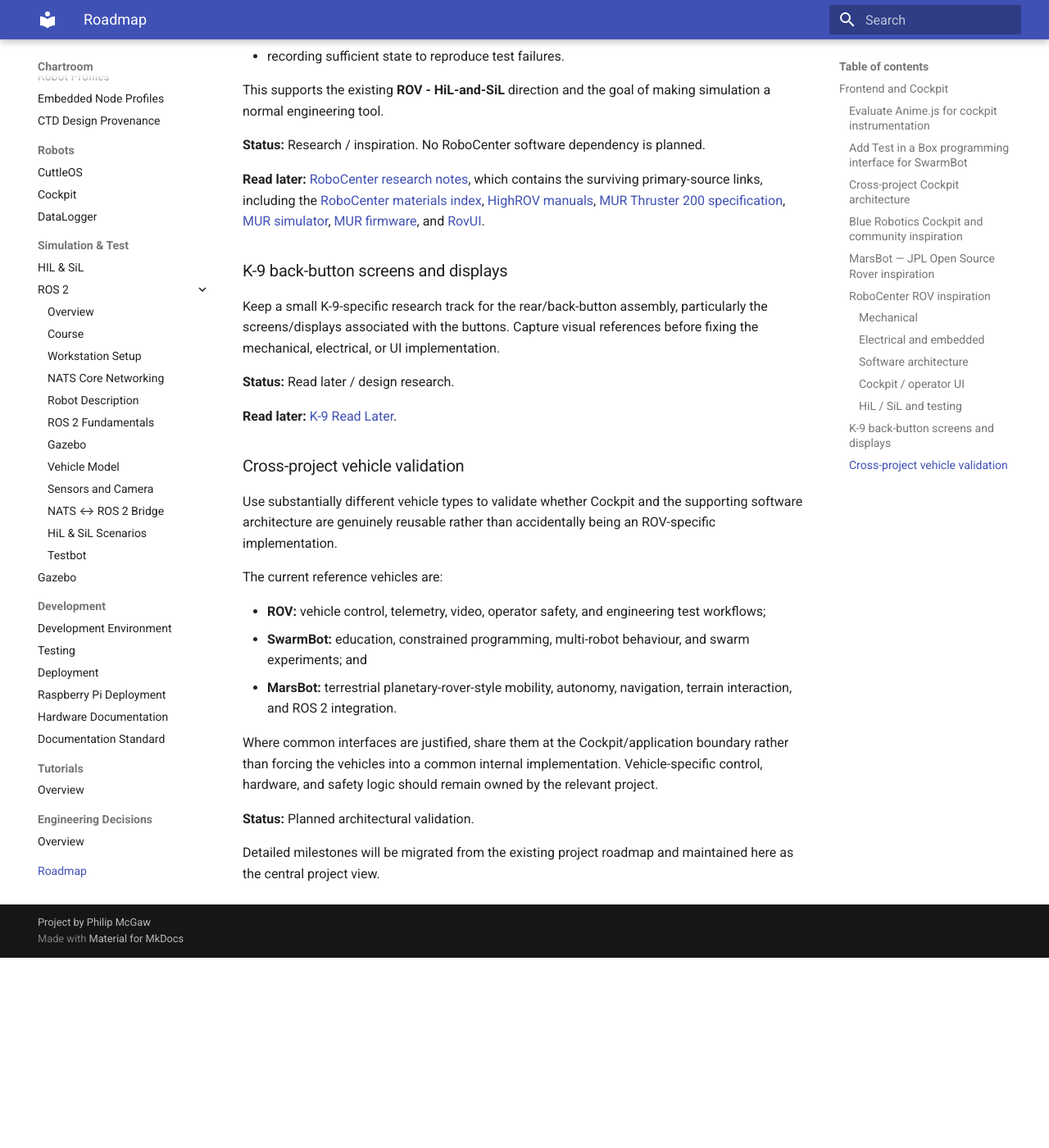
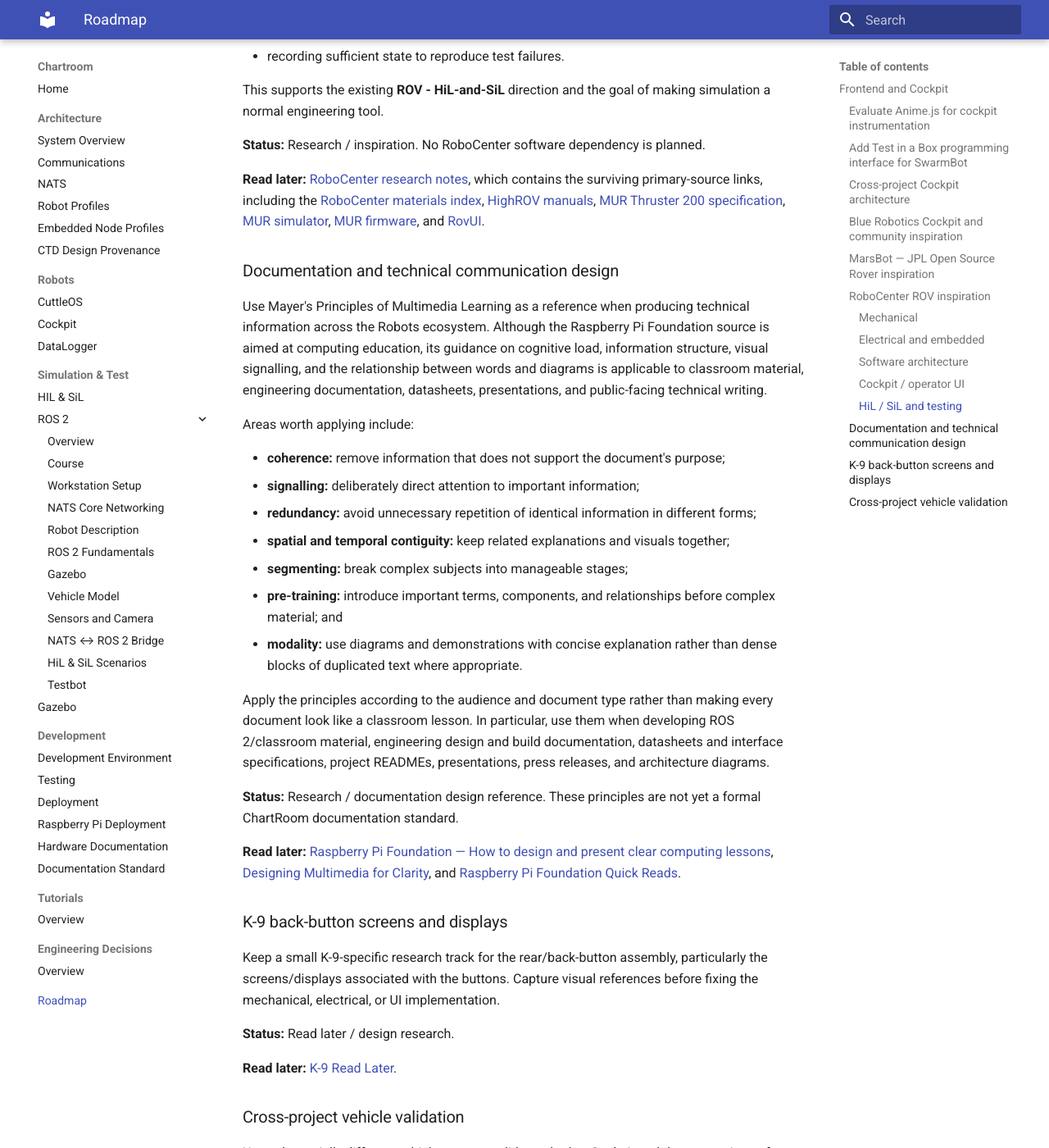
Before and after one commit to PhilipMcGaw/robot-ChartRoom, an MkDocs documentation site: the page built from docs/roadmap.md, in a window 1280 px wide and 1400 px high, scrolled down 5015 px. Shown: the whole window at 82% size. Built offline with MkDocs 1.6.1 and Material for MkDocs 9.7.7, drawn with Linux system fonts in a browser that asks for light colours; before the commit the page ends 6234 px from its top, so only the background shows below that.

Commit message:
Add documentation design research to roadmap

```diff
--- a/docs/roadmap.md
+++ b/docs/roadmap.md
@@ -138,6 +138,26 @@
 
 **Read later:** [RoboCenter research notes](research/robocenter.md), which contains the surviving primary-source links, including the [RoboCenter materials index](https://robocenter.net/materials/), [HighROV manuals](https://robocenter.net/media/documents/HighROV_Manual_RUS.pdf), [MUR Thruster 200 specification](https://robocenter.net/documents/77/%D0%A1%D0%BF%D0%B5%D1%86%D0%B8%D1%84%D0%B8%D0%BA%D0%B0%D1%86%D0%B8%D1%8F_MUR_Thruster_200.pdf), [MUR simulator](https://simulator.robocenter.org/), [MUR firmware](https://github.com/murproject/rov_firmware), and [RovUI](https://github.com/murproject/RovUI).
 
+### Documentation and technical communication design
+
+Use Mayer's Principles of Multimedia Learning as a reference when producing technical information across the Robots ecosystem. Although the Raspberry Pi Foundation source is aimed at computing education, its guidance on cognitive load, information structure, visual signalling, and the relationship between words and diagrams is applicable to classroom material, engineering documentation, datasheets, presentations, and public-facing technical writing.
+
+Areas worth applying include:
+
+- **coherence:** remove information that does not support the document's purpose;
+- **signalling:** deliberately direct attention to important information;
+- **redundancy:** avoid unnecessary repetition of identical information in different forms;
+- **spatial and temporal contiguity:** keep related explanations and visuals together;
+- **segmenting:** break complex subjects into manageable stages;
+- **pre-training:** introduce important terms, components, and relationships before complex material; and
+- **modality:** use diagrams and demonstrations with concise explanation rather than dense blocks of duplicated text where appropriate.
+
+Apply the principles according to the audience and document type rather than making every document look like a classroom lesson. In particular, use them when developing ROS 2/classroom material, engineering design and build documentation, datasheets and interface specifications, project READMEs, presentations, press releases, and architecture diagrams.
+
+**Status:** Research / documentation design reference. These principles are not yet a formal ChartRoom documentation standard.
+
+**Read later:** [Raspberry Pi Foundation — How to design and present clear computing lessons](https://www.raspberrypi.org/blog/how-to-design-and-present-clear-computing-lessons-mayers-principles/), [Designing Multimedia for Clarity](https://static.raspberrypi.org/files/curriculum/quickreads/QR32_Mayers_Principles_1_17_04_2026.pdf), and [Raspberry Pi Foundation Quick Reads](https://www.raspberrypi.org/teach/pedagogy/quick-reads).
+
 ### K-9 back-button screens and displays
 
 Keep a small K-9-specific research track for the rear/back-button assembly, particularly the screens/displays associated with the buttons. Capture visual references before fixing the mechanical, electrical, or UI implementation.
```
